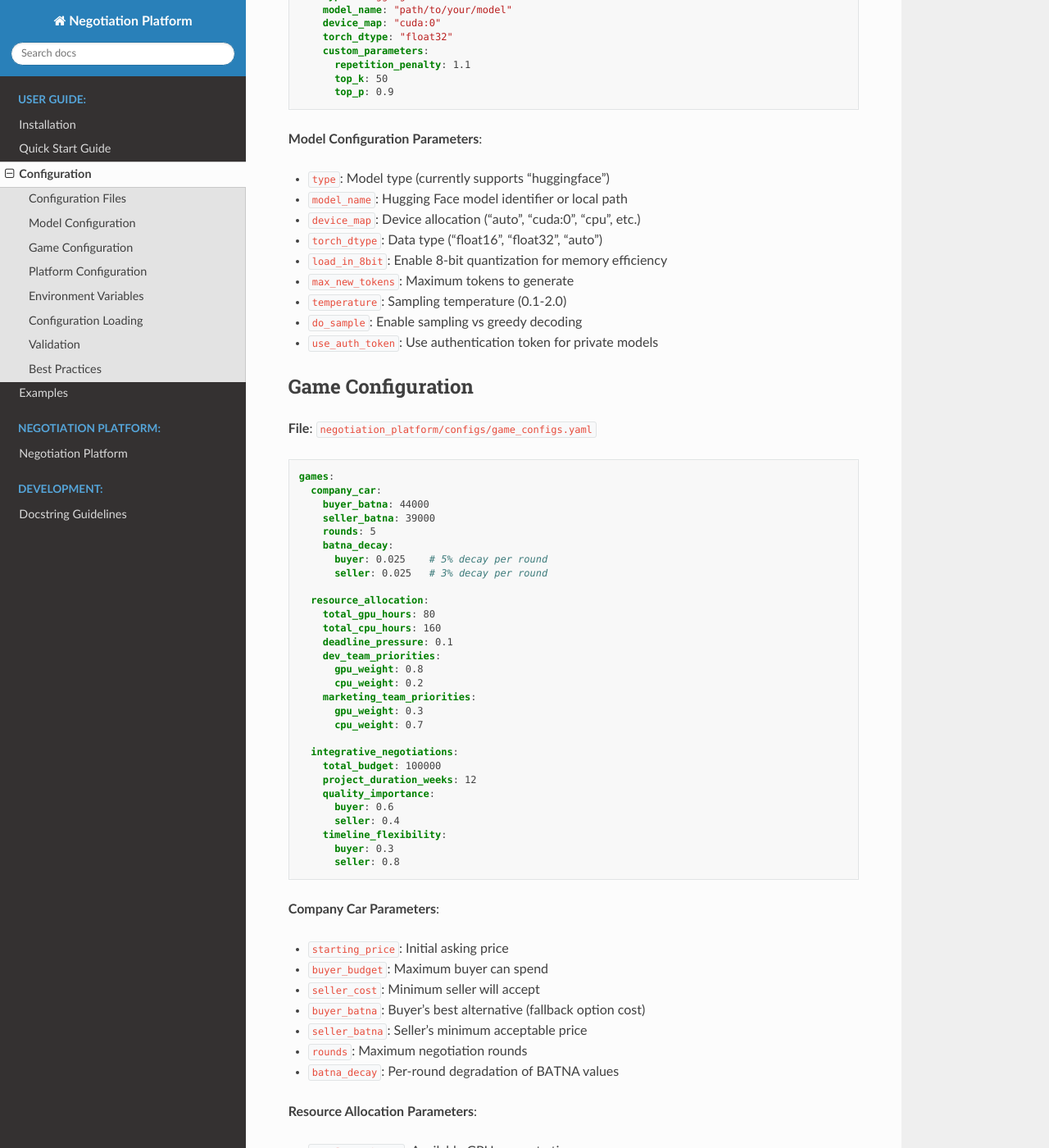
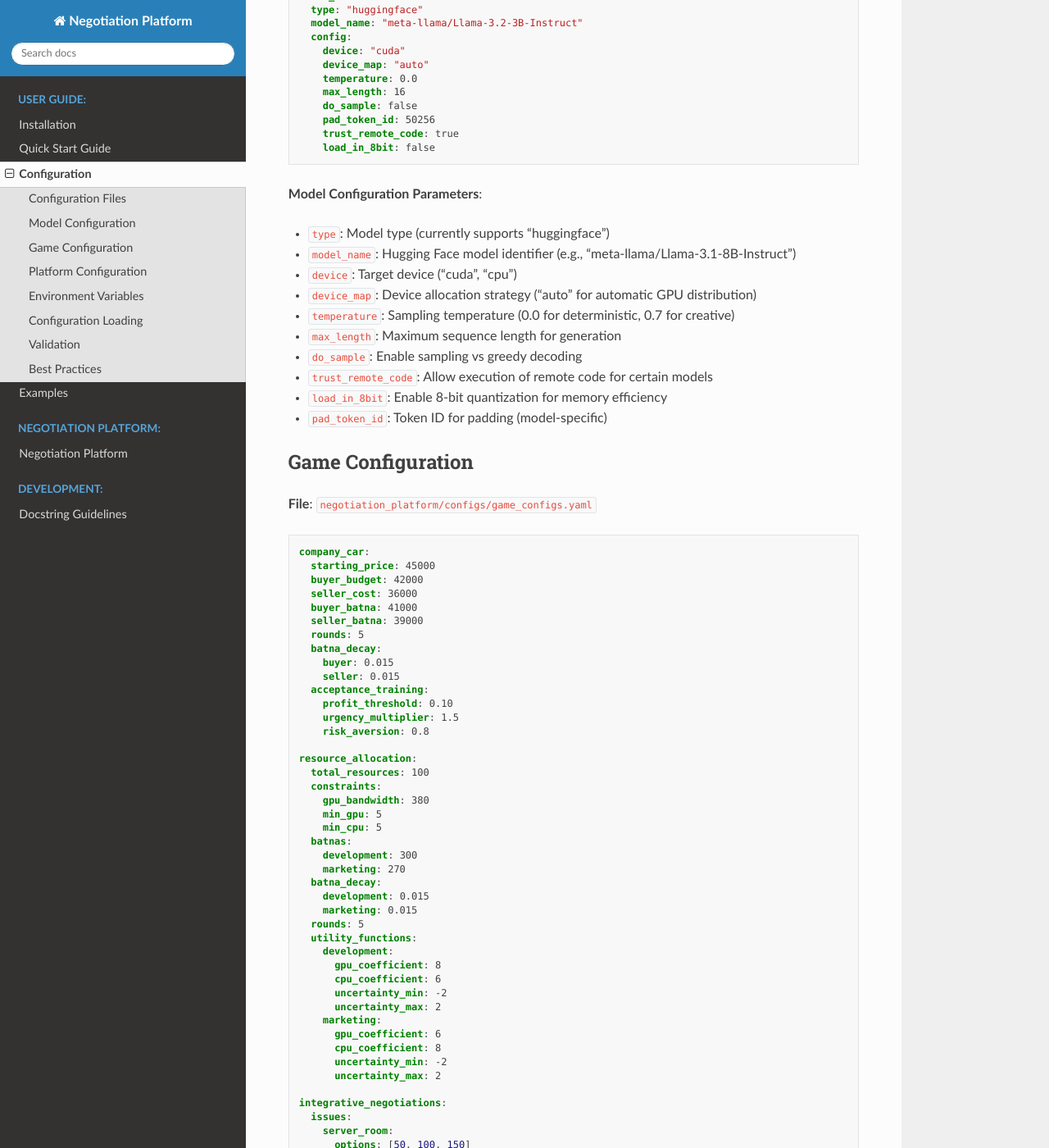
Before and after one commit to tomz2000-lab/Masterthesis, a Sphinx documentation site: the page built from docs/configuration.rst, in a window 1280 px wide and 1400 px high, scrolled down 986 px. Shown: the whole window at 82% size. Built offline with Sphinx 7.4.7 and the Read the Docs theme 3.1.0, drawn with Linux system fonts in a browser that asks for light colours; pages that are not in the unit, such as notebooks, are missing from menus; some of the changed text lies outside the part shown.

Commit message:
Update configuration documentation to match current YAML files
- Updated model_configs.yaml documentation to reflect current models:
  * Llama-3.1-8B-Instruct, Qwen2.5-7B, Llama-3.2-3B-Instruct
  * GPU configuration with proper device mapping and temperature settings
- Updated game_configs.yaml documentation with current parameters:
  * Company car: Optimized BATNA values and acceptance training
  * Resource allocation: Utility functions and constraint modeling
  * Integrative negotiation: Multi-issue weights and point systems
- Updated platform_config.yaml documentation:
  * Memory management and auto-unload features
  * Statistical significance testing parameters
  * Research-oriented configuration settings
- Enhanced best practices and validation sections for current setup

```diff
--- a/docs/configuration.rst
+++ b/docs/configuration.rst
@@ -19,51 +19,56 @@ Model Configuration
 
 .. code-block:: yaml
 
-   models:
-     # Hugging Face models
-     dialogpt_medium:
-       type: "huggingface"
-       model_name: "model_a"
+   # GPU configuration for model comparison with Llama and Qwen models
+   model_a:
+     type: "huggingface"
+     model_name: "meta-llama/Llama-3.1-8B-Instruct"
+     config:
+       device: "cuda"
        device_map: "auto"
-       torch_dtype: "float16"
+       temperature: 0.7
+       max_length: 16
+       do_sample: true
+       trust_remote_code: true
        load_in_8bit: false
-       max_new_tokens: 256
+
+   model_b:
+     type: "huggingface"
+     model_name: "Qwen/Qwen2.5-7B"
+     config:
+       device: "cuda"
+       device_map: "auto"
        temperature: 0.7
+       max_length: 16
        do_sample: true
-       use_auth_token: true
+       trust_remote_code: true
+       load_in_8bit: false
 
-     dialogpt_large:
-       type: "huggingface"
-       model_name: "model_b"
+   model_c:
+     type: "huggingface"
+     model_name: "meta-llama/Llama-3.2-3B-Instruct"
+     config:
+       device: "cuda"
        device_map: "auto"
-       torch_dtype: "float16"
-       load_in_8bit: true  # Enable 8-bit quantization
-       max_new_tokens: 512
-       temperature: 0.8
-       use_auth_token: true
-
-     # Custom model example
-     custom_negotiator:
-       type: "huggingface"
-       model_name: "path/to/your/model"
-       device_map: "cuda:0"
-       torch_dtype: "float32"
-       custom_parameters:
-         repetition_penalty: 1.1
-         top_k: 50
-         top_p: 0.9
+       temperature: 0.0
+       max_length: 16
+       do_sample: false
+       pad_token_id: 50256
+       trust_remote_code: true
+       load_in_8bit: false
 
 **Model Configuration Parameters**:
 
 * ``type``: Model type (currently supports "huggingface")
-* ``model_name``: Hugging Face model identifier or local path
-* ``device_map``: Device allocation ("auto", "cuda:0", "cpu", etc.)
-* ``torch_dtype``: Data type ("float16", "float32", "auto")
+* ``model_name``: Hugging Face model identifier (e.g., "meta-llama/Llama-3.1-8B-Instruct")
+* ``device``: Target device ("cuda", "cpu")
+* ``device_map``: Device allocation strategy ("auto" for automatic GPU distribution)
+* ``temperature``: Sampling temperature (0.0 for deterministic, 0.7 for creative)
+* ``max_length``: Maximum sequence length for generation
+* ``do_sample``: Enable sampling vs greedy decoding
+* ``trust_remote_code``: Allow execution of remote code for certain models
 * ``load_in_8bit``: Enable 8-bit quantization for memory efficiency
-* ``max_new_tokens``: Maximum tokens to generate
-* ``temperature``: Sampling temperature (0.1-2.0)
-* ``do_sample``: Enable sampling vs greedy decoding
-* ``use_auth_token``: Use authentication token for private models
+* ``pad_token_id``: Token ID for padding (model-specific)
 
 Game Configuration
 ------------------
@@ -72,52 +77,102 @@ Game Configuration
 
 .. code-block:: yaml
 
-   games:
-     company_car:
-       buyer_batna: 44000
-       seller_batna: 39000
-       rounds: 5
-       batna_decay:
-         buyer: 0.025    # 5% decay per round
-         seller: 0.025   # 3% decay per round
+   company_car:
+     starting_price: 45000
+     buyer_budget: 42000
+     seller_cost: 36000
+     buyer_batna: 41000
+     seller_batna: 39000
+     rounds: 5
+     batna_decay:
+       buyer: 0.015
+       seller: 0.015
+     acceptance_training:
+       profit_threshold: 0.10
+       urgency_multiplier: 1.5
+       risk_aversion: 0.8
 
-     resource_allocation:
-       total_gpu_hours: 80
-       total_cpu_hours: 160
-       deadline_pressure: 0.1
-       dev_team_priorities:
-         gpu_weight: 0.8
-         cpu_weight: 0.2
-       marketing_team_priorities:
-         gpu_weight: 0.3
-         cpu_weight: 0.7
+   resource_allocation:
+     total_resources: 100
+     constraints:
+       gpu_bandwidth: 380
+       min_gpu: 5
+       min_cpu: 5
+     batnas:
+       development: 300
+       marketing: 270
+     batna_decay:
+       development: 0.015
+       marketing: 0.015
+     rounds: 5
+     utility_functions:
+       development:
+         gpu_coefficient: 8
+         cpu_coefficient: 6
+         uncertainty_min: -2
+         uncertainty_max: 2
+       marketing:
+         gpu_coefficient: 6
+         cpu_coefficient: 8
+         uncertainty_min: -2
+         uncertainty_max: 2
 
-     integrative_negotiations:
-       total_budget: 100000
-       project_duration_weeks: 12
-       quality_importance:
-         buyer: 0.6
-         seller: 0.4
-       timeline_flexibility:
-         buyer: 0.3
-         seller: 0.8
+   integrative_negotiations:
+     issues:
+       server_room:
+         options: [50, 100, 150]
+         points: [10, 30, 60]
+       meeting_access:
+         options: [2, 4, 7]
+         points: [10, 30, 60]
+       cleaning:
+         options: ["IT", "Shared", "Outsourced"]
+         points: [10, 30, 60]
+       branding:
+         options: ["Minimal", "Moderate", "Prominent"]
+         points: [10, 30, 60]
+     weights:
+       IT:
+         server_room: 0.4
+         meeting_access: 0.1
+         cleaning: 0.3
+         branding: 0.2
+       Marketing:
+         server_room: 0.1
+         meeting_access: 0.4
+         cleaning: 0.2
+         branding: 0.3
+     batnas:
+       IT: 27
+       Marketing: 19
+     rounds: 5
+     batna_decay: 0.015
 
 **Company Car Parameters**:
 
-* ``starting_price``: Initial asking price
-* ``buyer_budget``: Maximum buyer can spend
-* ``seller_cost``: Minimum seller will accept
-* ``buyer_batna``: Buyer's best alternative (fallback option cost)
-* ``seller_batna``: Seller's minimum acceptable price
-* ``rounds``: Maximum negotiation rounds
-* ``batna_decay``: Per-round degradation of BATNA values
+* ``starting_price``: Initial asking price (€45,000)
+* ``buyer_budget``: Maximum buyer can afford (€42,000)
+* ``seller_cost``: Seller's minimum cost (€36,000)
+* ``buyer_batna``: Buyer's best alternative cost (€41,000)
+* ``seller_batna``: Seller's minimum acceptable price (€39,000)
+* ``rounds``: Maximum negotiation rounds (5)
+* ``batna_decay``: Per-round BATNA degradation (1.5% for both parties)
+* ``acceptance_training``: Parameters to encourage realistic acceptance behavior
 
 **Resource Allocation Parameters**:
 
-* ``total_gpu_hours``: Available GPU compute time
-* ``total_cpu_hours``: Available CPU compute time
-* ``deadline_pressure``: Urgency factor (0.0-1.0)
-* Team priorities define relative importance of resources
+* ``total_resources``: Total available resource pool (100 units)
+* ``constraints``: Resource allocation constraints and minimums
+* ``batnas``: Team-specific BATNA values (Development: 300, Marketing: 270)
+* ``utility_functions``: Team-specific utility calculations with coefficients
+* ``uncertainty``: Market volatility and stochastic demand modeling
+
+**Integrative Negotiation Parameters**:
+
+* ``issues``: Multi-issue negotiation topics (server room, meetings, cleaning, branding)
+* ``weights``: Team-specific importance weights for each issue
+* ``batnas``: Minimum acceptable outcomes (IT: 27, Marketing: 19)
+* ``options/points``: Available choices and point values for each issue
 
 Platform Configuration
 ----------------------
@@ -127,29 +182,27 @@ Platform Configuration
 .. code-block:: yaml
 
    platform:
-     # Logging configuration
-     logging:
-       level: "INFO"        # DEBUG, INFO, WARNING, ERROR
-       file: "negotiation.log"
-       console_output: true
+     logging_level: "INFO"
+     max_retries: 3
+     timeout_seconds: 30
+     results_dir: "results"
 
-     # Session management
-     session:
-       max_retries: 3
-       timeout_seconds: 300
-       save_full_history: true
+   models:
+     memory_management: true
+     auto_unload: true
+     default_models: ["model_a", "model_b", "model_c"]
 
-     # Performance settings
-     performance:
-       batch_size: 1
-       parallel_sessions: 1
-       memory_cleanup: true
+   games:
+     default_rounds: 5
+     allow_early_termination: true
 
-     # Output settings
-     output:
-       save_results: true
-       results_directory: "results/"
-       export_format: "json"  # json, csv, both
+   metrics:
+     calculate_all: true
+     export_detailed: true
+
+   experiments:
+     runs_per_comparison: 10
+     statistical_significance: 0.05
 
 Environment Variables
 ---------------------
@@ -158,13 +211,17 @@ You can override configuration values using environment variables:
 
 .. code-block:: bash
 
-   # Model configuration
-   export NEGOTIATION_MODEL_DEVICE="cuda:1"
-   export NEGOTIATION_MODEL_DTYPE="float32"
+   # HuggingFace API token for model access
+   export HF_TOKEN="your_huggingface_token_here"
+
+   # Model configuration overrides
+   export NEGOTIATION_MODEL_DEVICE="cuda"
+   export NEGOTIATION_MODEL_TEMPERATURE="0.8"
 
    # Platform settings
    export NEGOTIATION_LOG_LEVEL="DEBUG"
    export NEGOTIATION_RESULTS_DIR="/path/to/results"
+   export NEGOTIATION_MAX_RETRIES="5"
 
 Configuration Loading
 ---------------------
@@ -194,40 +251,46 @@ Validation
 
 Configurations are automatically validated on load:
 
-* Model names must be valid Hugging Face identifiers or local paths
-* Game parameters must be within reasonable ranges
-* Required fields must be present
-* Data types must match expectations
+* Model names must be valid Hugging Face identifiers (e.g., "meta-llama/Llama-3.1-8B-Instruct")
+* Game parameters must be within realistic ranges (BATNA values, resource constraints)
+* Required configuration fields must be present
+* Device specifications must match available hardware
+* Temperature values must be appropriate for the sampling strategy
 
 **Common Validation Errors**:
 
-* ``ModelNotFoundError``: Invalid model name or path
-* ``ConfigValidationError``: Missing required fields
-* ``InvalidParameterError``: Parameter values out of valid range
+* ``ModelNotFoundError``: Invalid Hugging Face model identifier
+* ``ConfigValidationError``: Missing required fields (batna_decay, utility_functions)
+* ``InvalidParameterError``: Temperature out of range or invalid device specification
+* ``GPUMemoryError``: Insufficient GPU memory for selected models
 
 Best Practices
 --------------
 
 1. **Model Selection**:
 
-   * Use smaller models (medium) for development/testing
-   * Use 8-bit quantization for larger models to save memory
-   * Set appropriate temperature values (0.7-0.9 for negotiation)
+   * Current setup uses state-of-the-art models: Llama-3.1-8B, Qwen2.5-7B, Llama-3.2-3B
+   * Temperature 0.7 for creative negotiation, 0.0 for deterministic behavior
+   * GPU memory optimization through ``device_map: "auto"``
+   * Trust remote code enabled for modern model architectures
 
 2. **Game Configuration**:
 
-   * Ensure BATNA values create realistic negotiation zones
-   * Set appropriate decay rates to create time pressure
-   * Balance team priorities for fair resource allocation
+   * BATNA values optimized through empirical testing for realistic negotiations
+   * Balanced decay rates (0.015) create appropriate time pressure
+   * Acceptance training parameters encourage realistic negotiation behavior
+   * Multi-issue weights reflect real-world team priorities
 
 3. **Performance**:
 
-   * Enable memory cleanup for long-running sessions
-   * Use appropriate batch sizes based on available GPU memory
-   * Monitor resource usage during model comparison runs
+   * Memory management and auto-unload enabled for efficient GPU usage
+   * Short timeout (30s) prevents hanging sessions
+   * Detailed metrics export for comprehensive analysis
+   * Statistical significance testing at p < 0.05 level
 
-4. **Development**:
+4. **Research Configuration**:
 
-   * Use DEBUG logging during development
-   * Save full action history for analysis
-   * Create separate configs for different experimental conditions
+   * 10 runs per comparison for statistical reliability
+   * Bias detection through model position swapping
+   * Comprehensive logging for research reproducibility
+   * Uncertainty modeling in resource allocation scenarios
```
